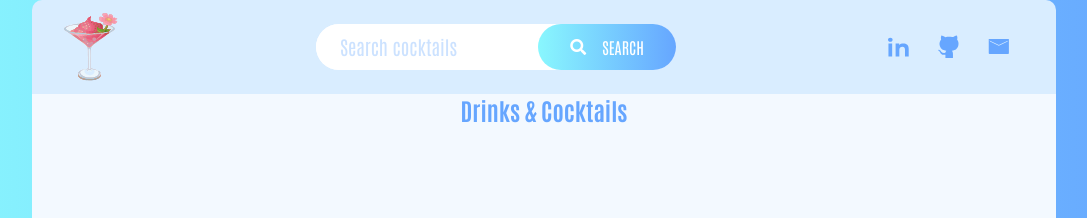
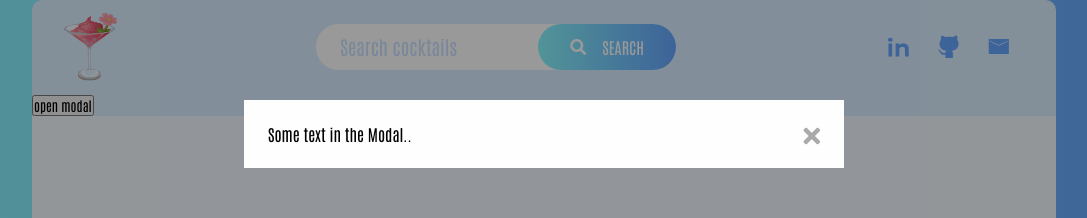
Before and after one commit to jash139/cocktails-vue, a Vue app: page / in a window 1280 px wide. Shown: the top 218 px of the page, without its empty margins (96-1183 px from the left). Built offline with nearby package versions, Linux system fonts and the light colour scheme.

Commit message:
Created IngredientModal

```diff
--- a/src/components/Home.vue
+++ b/src/components/Home.vue
@@ -2,6 +2,7 @@
   <div class="root">
     <div class="main">
       <Header />
+      <IngredientModal />
       <Body />
     </div>
   </div>
@@ -10,12 +11,14 @@
 <script>
 import Header from "./Header";
 import Body from "./Body";
+import IngredientModal from "./IngredientModal";
 
 export default {
   name: "Home",
   components: {
     Header,
     Body,
+    IngredientModal,
   },
 };
 </script>
--- a/src/components/Ingredient.vue
+++ b/src/components/Ingredient.vue
@@ -1,5 +1,5 @@
 <template>
-  <div class="ingredient" @click="onClick">
+  <div class="ingredient">
     <h4 class="ingredient-name">{{ ingredient }}</h4>
   </div>
 </template>
--- /dev/null
+++ b/src/components/IngredientModal.vue
@@ -0,0 +1,64 @@
+<template>
+  <div>
+    <button @click="openModal">open modal</button>
+    <div id="ingredient-modal" class="modal">
+      <div class="modal-content">
+        <i class="fas fa-times close" @click="closeModal" />
+        <p>Some text in the Modal..</p>
+      </div>
+    </div>
+  </div>
+</template>
+
+<script>
+export default {
+  name: "IngredientModal",
+  methods: {
+    closeModal() {
+      document.getElementById("ingredient-modal").style.display = "none";
+    },
+    openModal() {
+      document.getElementById("ingredient-modal").style.display = "unset";
+    },
+  },
+};
+</script>
+
+<style>
+.modal {
+  /* display: none; */
+  position: fixed;
+  z-index: 1;
+  padding-top: 100px;
+  left: 0;
+  top: 0;
+  width: 100%;
+  height: 100%;
+  overflow: auto;
+  background-color: rgb(0, 0, 0);
+  background-color: rgba(0, 0, 0, 0.4);
+}
+
+.modal-content {
+  background-color: #fefefe;
+  margin: auto;
+  padding: 1.5rem;
+  max-width: 600px;
+  position: relative;
+}
+
+.close {
+  color: #aaaaaa;
+  top: 1.5rem;
+  right: 1.5rem;
+  position: absolute;
+  font-size: 1.5rem;
+}
+
+.close:hover,
+.close:focus {
+  color: #66a6ff;
+  text-decoration: none;
+  cursor: pointer;
+}
+</style>
--- a/src/components/Thumbnail.vue
+++ b/src/components/Thumbnail.vue
@@ -43,5 +43,6 @@ export default {
   font-family: "Tangerine", cursive;
   font-size: 2rem;
   font-weight: 700;
+  text-align: center;
 }
 </style>
```
